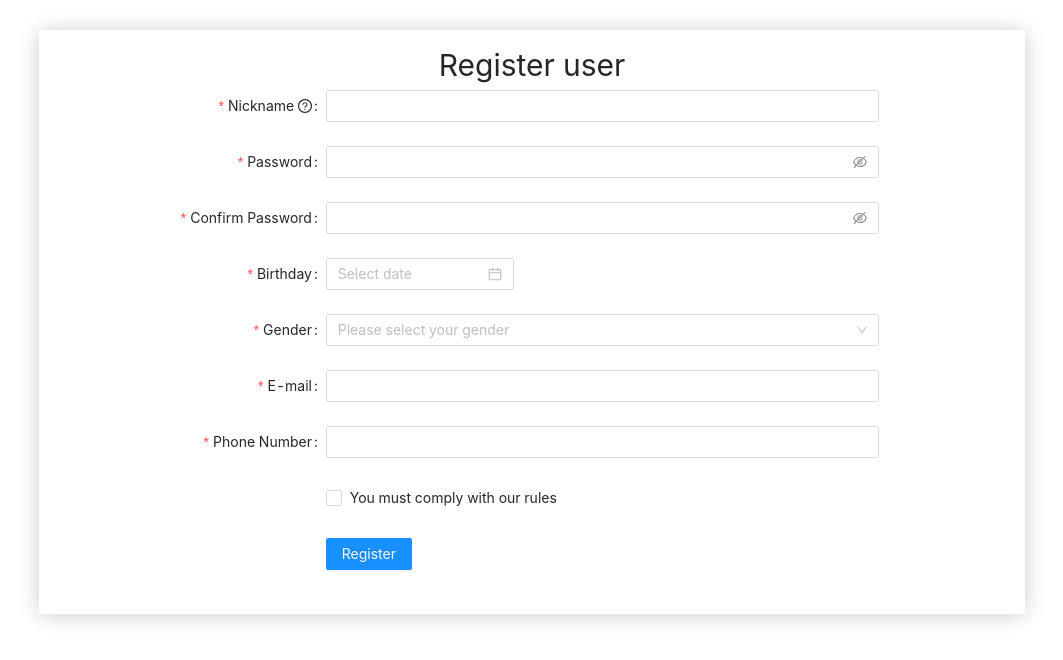
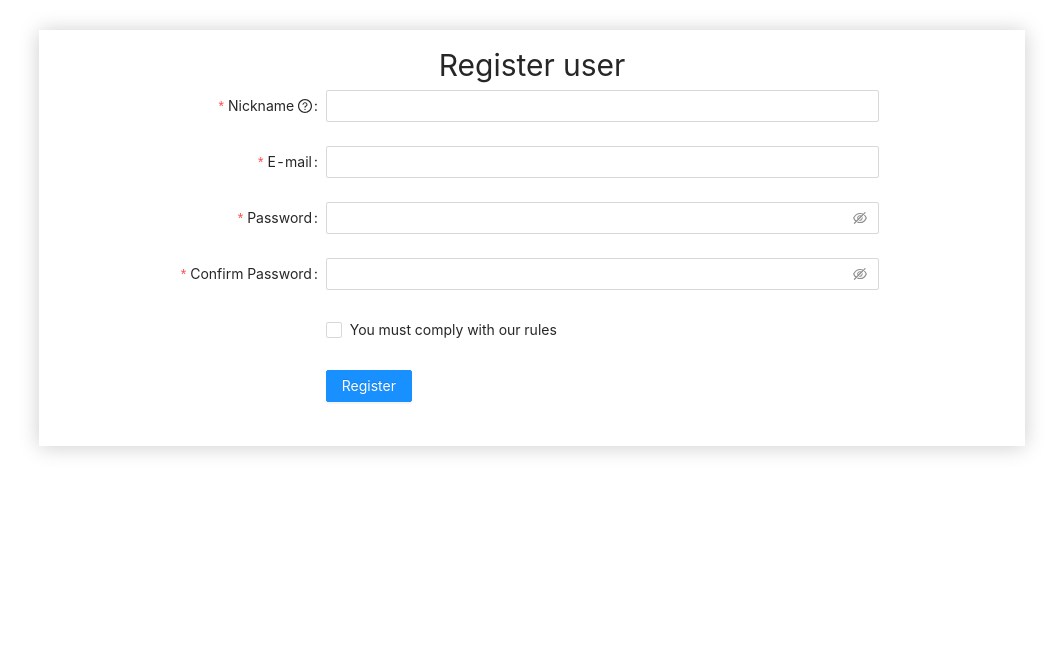
Before and after one commit to thangnm173360/IOT-Smart-Light, a React (Create React App) app in the folder web_client/frontend/: page /register in a window 1280 px wide. Shown: the top 660 px of the page, without its empty margins (108-1171 px from the left). Built offline with nearby package versions, Linux system fonts and the light colour scheme.

Commit message:
update login and register

```diff
--- a/web_client/frontend/package.json
+++ b/web_client/frontend/package.json
@@ -43,5 +43,6 @@
       "last 1 firefox version",
       "last 1 safari version"
     ]
-  }
+  },
+  "proxy": "http://localhost:4000"
 }
--- a/web_client/frontend/src/components/login/Login.jsx
+++ b/web_client/frontend/src/components/login/Login.jsx
@@ -1,11 +1,12 @@
 import React from "react";
 import "antd/dist/antd.css";
 import "./Login.css";
-import { Form, Input, Button, Checkbox, Row, Col } from "antd";
+import { Form, Input, Button, Checkbox, Row, Col, notification } from "antd";
 import { UserOutlined, LockOutlined } from "@ant-design/icons";
-import UserData from 'database/user.js';
+import UserData from "database/user.js";
 import { setCookie } from "utils/Cookie";
 import { Link, Redirect, useHistory } from "react-router-dom";
+import Axios from "axios";
 // import { Redirect, useHistory } from "react-router";
 const Background = `${process.env.PUBLIC_URL}/image/backgroundLogin.jpg`;
 const ImgLogin = `${process.env.PUBLIC_URL}/image/img_login.jpeg`;
@@ -13,50 +14,103 @@ const ImgLogin = `${process.env.PUBLIC_URL}/image/img_login.jpeg`;
 function Login(props) {
     const history = useHistory();
 
-    const rd=()=>{
-        return Math.floor((1+Math.random()) * 0x10000).toString(16).substring(1);
-      }
-    const generate=()=>{
-        return rd() + rd() + '-' + rd() + '-' + rd() + rd() +'-' + rd();
-    }
+    const rd = () => {
+        return Math.floor((1 + Math.random()) * 0x10000)
+            .toString(16)
+            .substring(1);
+    };
+    const generate = () => {
+        return rd() + rd() + "-" + rd() + "-" + rd() + rd() + "-" + rd();
+    };
 
     const onFinish = (values) => {
         console.log("Received values of form: ", values);
-    const {username, password} = values;
+        const { username, password } = values;
+        console.log("va ", values);
+        let body = {
+            email: values.username,
+            password: values.password,
+        };
+        Axios.post(`/api/auth/login`, body)
+            .then((res) => {
+                console.log("res ", res.data.accessToken);
+                localStorage.setItem("token", `Bearer ${res.data.accessToken}`);
+                notification.success({
+                    message: "Log in successfully!",
+                    style: {
+                        borderRadius: 15,
+                        backgroundColor: "#b7eb8f",
+                    },
+                    duration: 2,
+                });
+                setTimeout(() => {
+                    history.push("/");
+                }, 500);
+            })
+            .catch((err) => {
+                notification.error({
+                    message: "Log in fail!",
+                    style: {
+                        borderRadius: 15,
+                        backgroundColor: "#fff2f0",
+                    },
+                    duration: 2,
+                });
+            });
 
-    UserData.map((user, index)=>{
-      console.log('user', user)
-        if(user.username === username){
-            if(user.password === password){
-              // console.log('user', user)
-                localStorage.setItem("token", generate());
-                localStorage.setItem("userId", user.id);
-                history.push('/');
-                // <Redirect to={{ pathname: "/", state: { from: history.location } }} />
-                // <Redirect to="/somewhere/else" />
-                // setCookie('token', generate(), 2);
-            }
-        }
-    });
+        // UserData.map((user, index)=>{
+        //   console.log('user', user)
+        //     if(user.username === username){
+        //         if(user.password === password){
+        //           // console.log('user', user)
+        //             localStorage.setItem("token", generate());
+        //             localStorage.setItem("userId", user.id);
+        //             history.push('/');
+        //             // <Redirect to={{ pathname: "/", state: { from: history.location } }} />
+        //             // <Redirect to="/somewhere/else" />
+        //             // setCookie('token', generate(), 2);
+        //         }
+        //     }
+        // });
     };
     return (
-    <div style={{backgroundImage: `url(${Background})`,
-            backgroundPosition: 'center',
-            backgroundRepeat: 'no-repeat',
-            backgroundSize: 'cover',
-            height: '714px'
+        <div
+            style={{
+                backgroundImage: `url(${Background})`,
+                backgroundPosition: "center",
+                backgroundRepeat: "no-repeat",
+                backgroundSize: "cover",
+                height: "714px",
             }}
         >
-      <Row >
-        <Col span={12} style={{"marginTop": "100px", marginLeft: '20px'}}>
+            <Row>
+                <Col
+                    span={12}
+                    style={{ marginTop: "100px", marginLeft: "20px" }}
+                >
                     <img
                         src={ImgLogin}
                         alt=""
-                style={{"width": "100%", 'height': '100%', borderRadius: '50%',opacity: '0.8'}}
+                        style={{
+                            width: "100%",
+                            height: "100%",
+                            borderRadius: "50%",
+                            opacity: "0.8",
+                        }}
                     />
                 </Col>
-        <Col span={2} ></Col>
-        <Col span={8} style={{"marginTop": "100px", display: 'flex', justifyContent: 'center', alignItems: 'center', backgroundColor:'rgba(255, 255, 255, 0.8)', borderRadius:'10%' }}>
+                <Col span={2}></Col>
+                <Col
+                    span={8}
+                    style={{
+                        marginTop: "100px",
+                        display: "flex",
+                        justifyContent: "center",
+                        alignItems: "center",
+                        backgroundColor: "rgba(255, 255, 255, 0.8)",
+                        borderRadius: "10%",
+                    }}
+                >
                     <Form
                         name="normal_login"
                         className="login-form"
@@ -64,7 +118,7 @@ function Login(props) {
                             remember: true,
                         }}
                         onFinish={onFinish}
-            style={{minWidth:'300px'}}
+                        style={{ minWidth: "300px" }}
                     >
                         <Form.Item
                             name="username"
@@ -76,7 +130,9 @@ function Login(props) {
                             ]}
                         >
                             <Input
-                prefix={<UserOutlined className="site-form-item-icon" />}
+                                prefix={
+                                    <UserOutlined className="site-form-item-icon" />
+                                }
                                 placeholder="Username"
                             />
                         </Form.Item>
@@ -90,13 +146,19 @@ function Login(props) {
                             ]}
                         >
                             <Input
-                prefix={<LockOutlined className="site-form-item-icon" />}
+                                prefix={
+                                    <LockOutlined className="site-form-item-icon" />
+                                }
                                 type="password"
                                 placeholder="Password"
                             />
                         </Form.Item>
                         <Form.Item>
-              <Form.Item name="remember" valuePropName="checked" noStyle>
+                            <Form.Item
+                                name="remember"
+                                valuePropName="checked"
+                                noStyle
+                            >
                                 <Checkbox>Remember me</Checkbox>
                             </Form.Item>
                         </Form.Item>
--- a/web_client/frontend/src/components/register/Register.jsx
+++ b/web_client/frontend/src/components/register/Register.jsx
@@ -18,6 +18,7 @@ import { QuestionCircleOutlined } from "@ant-design/icons";
 import { Container } from "@material-ui/core";
 import "./Register.css";
 import Axios from "axios";
+import { useHistory } from "react-router-dom";
 const { Option } = Select;
 const AutoCompleteOption = AutoComplete.Option;
 
@@ -55,17 +56,43 @@ const tailFormItemLayout = {
 function UserRegister(props) {
     const [form] = Form.useForm();
     const token = localStorage.getItem("token");
+    const history = useHistory();
 
     const onFinish = (values) => {
         console.log("Received values of form: ", values);
         let body = {
             "name": values.Username,
-            "phone": values.phone,
             "email": values.email,
-            "address": "Hà Nội",
-            "gender": values.gender,
-            "user_id": 2
-        }
+            "password": values.password,
+            "role": "admin",
+        };
+        console.log("body ", body)
+        Axios.post(`/api/auth/register`, body)
+        .then(res => {
+            console.log("res ", res.data);
+            notification.success({
+                message: "Register successfully!",
+                style: {
+                    borderRadius: 15,
+                    backgroundColor: "#b7eb8f",
+                },
+                duration: 2,
+            });
+            setTimeout(() => {
+                history.push("/login");
+            }, 500);
+        })
+        .catch(err => {
+            console.log("err ", err);
+            notification.error({
+                message: "Register fail!",
+                style: {
+                    borderRadius: 15,
+                    backgroundColor: "#fff2f0",
+                },
+                duration: 2,
+            });
+        })
         // Axios.post(`/api/customer/upload`, body, {headers: {"Authorization": token,}})
         // .then(res => {
         //     notification.success({
@@ -142,6 +169,32 @@ function UserRegister(props) {
                                     message:
                                         "The length should not exceed 50 characters!",
                                 },
+                                {
+                                    min: 6,
+                                    message:
+                                        "The length must not be less than 6 characters!",
+                                },
+                            ]}
+                        >
+                            <Input />
+                        </Form.Item>
+
+                        <Form.Item
+                            name="email"
+                            label="E-mail"
+                            rules={[
+                                // {
+                                //     type: "email",
+                                //     message: "The input is not valid E-mail!",
+                                // },
+                                {
+                                    required: true,
+                                    message: "Please input your E-mail!",
+                                },
+                                {
+                                    pattern: /^(([^<>()\[\]\\.,;:\s@"]+(\.[^<>()\[\]\\.,;:\s@"]+)*)|(".+"))@((\[[0-9]{1,3}\.[0-9]{1,3}\.[0-9]{1,3}\.[0-9]{1,3}])|(([a-zA-Z\-0-9]+\.)+[a-zA-Z]{2,}))$/,
+                                    message: "The input is not valid E-mail!",
+                                },
                             ]}
                         >
                             <Input />
@@ -195,7 +248,7 @@ function UserRegister(props) {
                             <Input.Password />
                         </Form.Item>
 
-                        <Form.Item
+                        {/* <Form.Item
                             name="birthday"
                             label="Birthday"
                             rules={[
@@ -206,9 +259,9 @@ function UserRegister(props) {
                             ]}
                         >
                             <DatePicker />
-                        </Form.Item>
+                        </Form.Item> */}
 
-                        <Form.Item
+                        {/* <Form.Item
                             name="gender"
                             label="Gender"
                             hasFeedback
@@ -223,32 +276,11 @@ function UserRegister(props) {
                                 <Option value="male">Male</Option>
                                 <Option value="female">Female</Option>
                             </Select>
-                        </Form.Item>
+                        </Form.Item> */}
 
 
 
-                        <Form.Item
-                            name="email"
-                            label="E-mail"
-                            rules={[
-                                // {
-                                //     type: "email",
-                                //     message: "The input is not valid E-mail!",
-                                // },
-                                {
-                                    required: true,
-                                    message: "Please input your E-mail!",
-                                },
-                                {
-                                    pattern: /^(([^<>()\[\]\\.,;:\s@"]+(\.[^<>()\[\]\\.,;:\s@"]+)*)|(".+"))@((\[[0-9]{1,3}\.[0-9]{1,3}\.[0-9]{1,3}\.[0-9]{1,3}])|(([a-zA-Z\-0-9]+\.)+[a-zA-Z]{2,}))$/,
-                                    message: "The input is not valid E-mail!",
-                                },
-                            ]}
-                        >
-                            <Input />
-                        </Form.Item>
-
-                        <Form.Item
+                        {/* <Form.Item
                             name="phone"
                             label="Phone Number"
                             rules={[
@@ -267,7 +299,7 @@ function UserRegister(props) {
                                     width: "100%",
                                 }}
                             />
-                        </Form.Item>
+                        </Form.Item> */}
 
 
 
```
Lines whose indentation alone changed are shown as unchanged.
